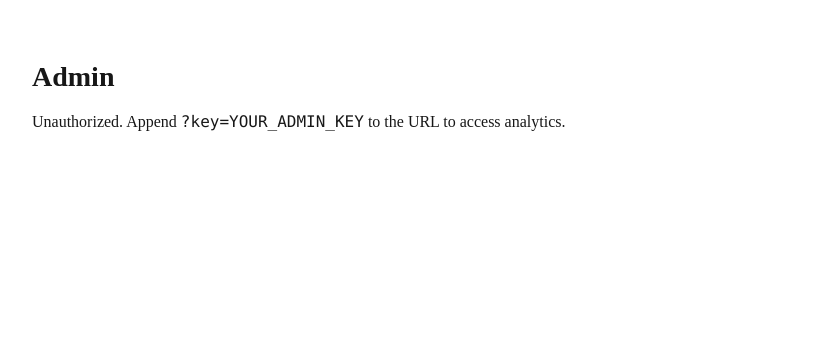
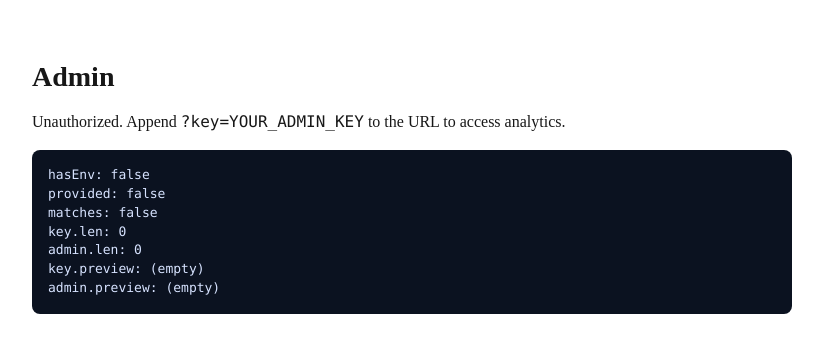
Before and after one commit to aveeno350-ctrl/hook-script-studio, a Next.js app: page /admin in a window 1280 px wide. Shown: the top 352 px of the page, without its empty margins (228-1051 px from the left). Built offline with nearby package versions, Linux system fonts and the light colour scheme; no server answers.

Commit message:
temp debug code for page.tsx

```diff
--- a/app/admin/page.tsx
+++ b/app/admin/page.tsx
@@ -2,38 +2,32 @@
 import { Suspense } from "react";
 import AdminClient from "./AdminClient";
 
-// We must render on the server and read the query param at runtime
+// Force runtime eval; do NOT prerender
 export const dynamic = "force-dynamic";
 export const revalidate = 0;
 export const runtime = "edge";
 
-type SP =
-  | Record<string, string | string[] | undefined>
-  | undefined;
+type SP = Record<string, string | string[] | undefined> | undefined;
 
-export default function Page({
-  searchParams,
-}: {
-  searchParams?: SP;
-}) {
-  // 1) read the URL key
-  const keyRaw =
+export default function Page({ searchParams }: { searchParams?: SP }) {
+  // 1) read query ?key=… and normalize
+  const rawKey =
     (typeof searchParams?.key === "string"
       ? searchParams?.key
       : Array.isArray(searchParams?.key)
       ? searchParams?.key[0]
       : "") ?? "";
+  const key = rawKey.trim();
 
-  // 2) read the secret from env
-  const ADMIN = process.env.ADMIN_KEY ?? "";
+  // 2) read server env and normalize
+  const ADMIN = (process.env.ADMIN_KEY ?? "").trim();
 
-  const provided = keyRaw.length > 0;
   const hasEnv = ADMIN.length > 0;
-  const matches = hasEnv && provided && keyRaw === ADMIN;
+  const provided = key.length > 0;
+  const matches = hasEnv && provided && key === ADMIN;
 
-  // ---- DEBUG PANEL (only when ?debug=1) -----------------------------
-  const showDebug = String(searchParams?.debug) === "1";
-  const debugView = showDebug ? (
+  // Always show debug panel (temporary)
+  const debug = (
     <pre
       style={{
         background: "#0b1220",
@@ -41,22 +35,19 @@ export default function Page({
         padding: 16,
         borderRadius: 8,
         fontSize: 13,
-        lineHeight: 1.4,
+        lineHeight: 1.45,
         overflowX: "auto",
         marginTop: 16,
       }}
-    >
-{`hasEnv: ${hasEnv}
+    >{`hasEnv: ${hasEnv}
 provided: ${provided}
 matches: ${matches}
-key.len: ${keyRaw.length}
+key.len: ${key.length}
 admin.len: ${ADMIN.length}
-key.preview: ${keyRaw ? keyRaw.slice(0, 2) + "…" + keyRaw.slice(-2) : "(empty)"}
+key.preview: ${key ? key.slice(0, 2) + "…" + key.slice(-2) : "(empty)"}
 admin.preview: ${ADMIN ? ADMIN.slice(0, 2) + "…" + ADMIN.slice(-2) : "(empty)"}
-`}
-    </pre>
-  ) : null;
-  // ------------------------------------------------------------------
+`}</pre>
+  );
 
   if (!matches) {
     return (
@@ -65,7 +56,7 @@ admin.preview: ${ADMIN ? ADMIN.slice(0, 2) + "…" + ADMIN.slice(-2) : "(empty)"
         <p>
           Unauthorized. Append <code>?key=YOUR_ADMIN_KEY</code> to the URL to access analytics.
         </p>
-        {debugView}
+        {debug}
       </main>
     );
   }
@@ -76,6 +67,7 @@ admin.preview: ${ADMIN ? ADMIN.slice(0, 2) + "…" + ADMIN.slice(-2) : "(empty)"
       <Suspense fallback={<div style={{ padding: 24 }}>Loading admin…</div>}>
         <AdminClient />
       </Suspense>
+      {debug}
     </main>
   );
 }
```
